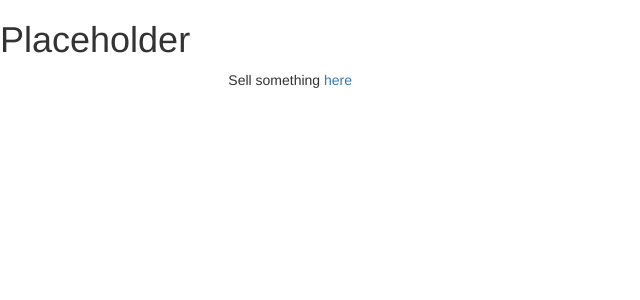
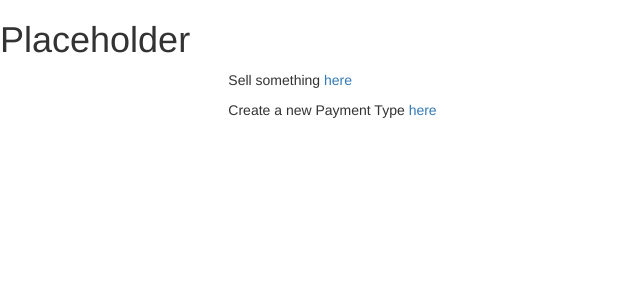
Before and after one commit to Karma-Khameleons/bangazon-website, a Django app: page /products/ in a window 1280 px wide. Shown: the part 40-340 px from the top of the page, without its empty margins (0-640 px from the left). Run offline with Django 3.2, Linux system fonts and the light colour scheme; some libraries are stand-ins or nearby versions.

Commit message:
link from products/ view takes user to create_payment_type_view

```diff
--- a/bangazon_website/bang_app/templates/products.html
+++ b/bangazon_website/bang_app/templates/products.html
@@ -4,6 +4,7 @@
 <h1>Placeholder</h1>
 <div class="col-md-8 col-md-offset-2">
   <p>Sell something <a href="{% url 'bang_app:new_product' %}">here</a></p>
+  <p>Create a new Payment Type <a href="{% url 'bang_app:create_payment_type_view' %}">here</a></p>
 </div>
 
 {% endblock%}
```
